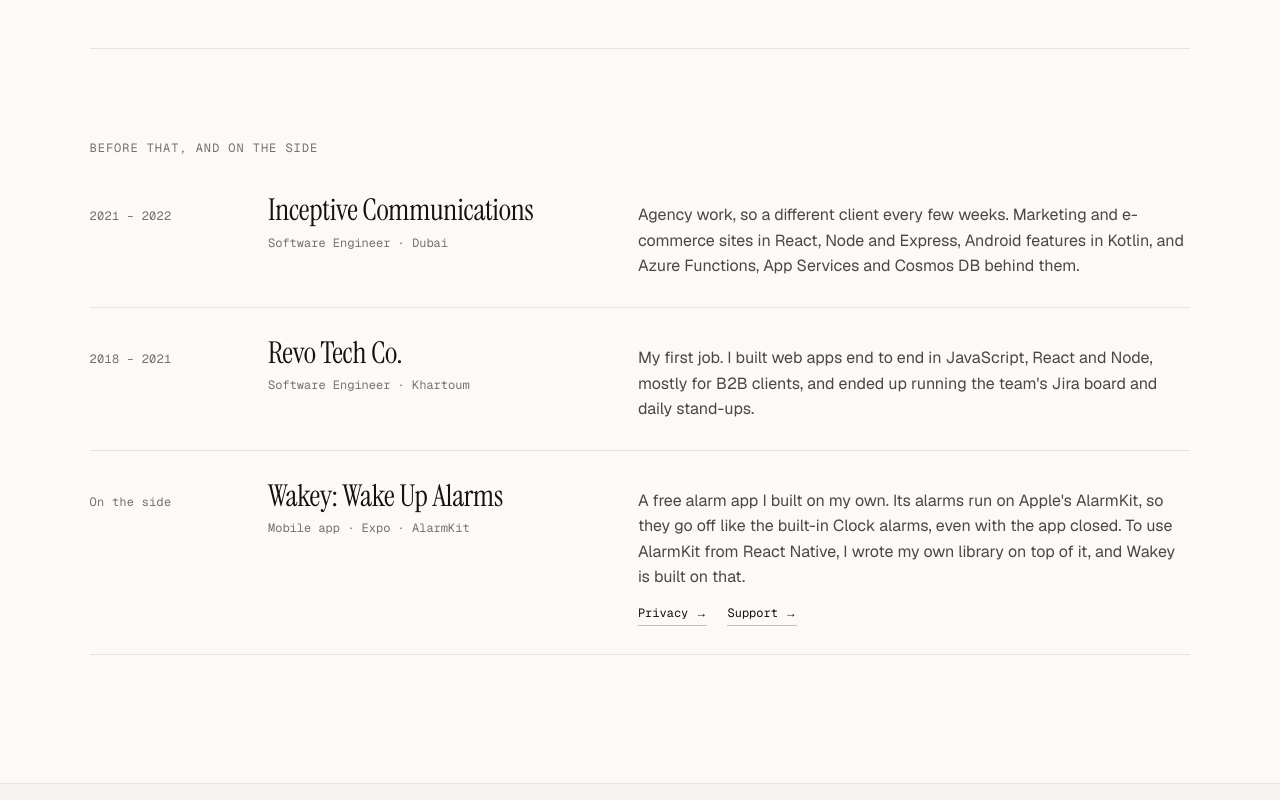
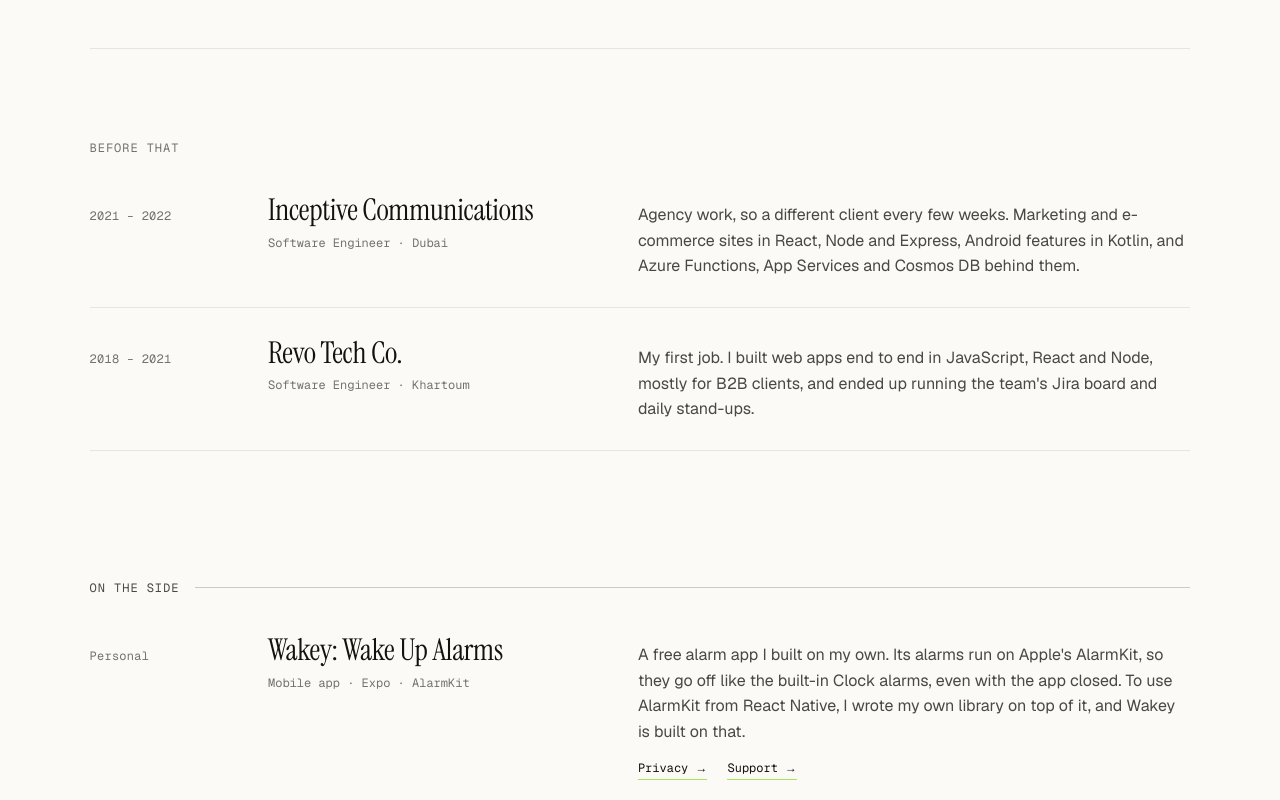
Before and after one commit to wael-fadlallah/waelfadlallh.com, a Next.js app: page / in a window 1280 px wide. Shown: the part 1640-2440 px from the top of the page. Built offline with nearby package versions, Linux system fonts and the light colour scheme.

Commit message:
Separate side projects from work history
Co-Authored-By: Claude Opus 5.5 (1M context) <noreply@anthropic.com>
Claude-Session: https://claude.ai/code/session_01RrWugQrvt3eFyCtTY1Are5

```diff
--- a/app/components/selected-work.tsx
+++ b/app/components/selected-work.tsx
@@ -82,8 +82,11 @@ const EARLIER: Role[] = [
       </>
     ),
   },
+];
+
+const SIDE: Role[] = [
   {
-    years: "On the side",
+    years: "Personal",
     title: "Wakey: Wake Up Alarms",
     where: "Mobile app · Expo · AlarmKit",
     copy: (
@@ -119,6 +122,34 @@ function Feature({ project }: { project: Project }) {
   );
 }
 
+function RoleList({ roles }: { roles: Role[] }) {
+  return (
+    <ol className="roles">
+      {roles.map((role) => (
+        <li key={role.title} className="role">
+          <span className="role__years">{role.years}</span>
+          <div className="role__main">
+            <h4 className="role__title">{role.title}</h4>
+            <p className="role__where">{role.where}</p>
+          </div>
+          <div className="role__body">
+            <p className="role__copy">{role.copy}</p>
+            {role.links && (
+              <p className="role__links">
+                {role.links.map((link) => (
+                  <a key={link.href} href={link.href}>
+                    {link.label} →
+                  </a>
+                ))}
+              </p>
+            )}
+          </div>
+        </li>
+      ))}
+    </ol>
+  );
+}
+
 export function SelectedWork() {
   return (
     <section id="work" className="section">
@@ -150,30 +181,11 @@ export function SelectedWork() {
         </div>
       </div>
 
-      <h3 className="roles__heading">Before that, and on the side</h3>
-      <ol className="roles">
-        {EARLIER.map((role) => (
-          <li key={role.title} className="role">
-            <span className="role__years">{role.years}</span>
-            <div className="role__main">
-              <h4 className="role__title">{role.title}</h4>
-              <p className="role__where">{role.where}</p>
-            </div>
-            <div className="role__body">
-              <p className="role__copy">{role.copy}</p>
-              {role.links && (
-                <p className="role__links">
-                  {role.links.map((link) => (
-                    <a key={link.href} href={link.href}>
-                      {link.label} →
-                    </a>
-                  ))}
-                </p>
-              )}
-            </div>
-          </li>
-        ))}
-      </ol>
+      <h3 className="roles__heading">Before that</h3>
+      <RoleList roles={EARLIER} />
+
+      <h3 className="roles__heading roles__heading--side">On the side</h3>
+      <RoleList roles={SIDE} />
     </section>
   );
 }
--- a/app/globals.css
+++ b/app/globals.css
@@ -739,6 +739,21 @@ svg {
   color: var(--text-muted);
 }
 
+.roles__heading--side {
+  display: flex;
+  align-items: center;
+  gap: 16px;
+  margin-top: clamp(80px, 10vw, 128px);
+  color: var(--text-secondary);
+}
+
+.roles__heading--side::after {
+  content: "";
+  flex: 1;
+  height: 1px;
+  background: var(--border-default);
+}
+
 .role {
   display: grid;
   grid-template-columns: 140px minmax(0, 0.9fr) minmax(0, 1.5fr);
```
